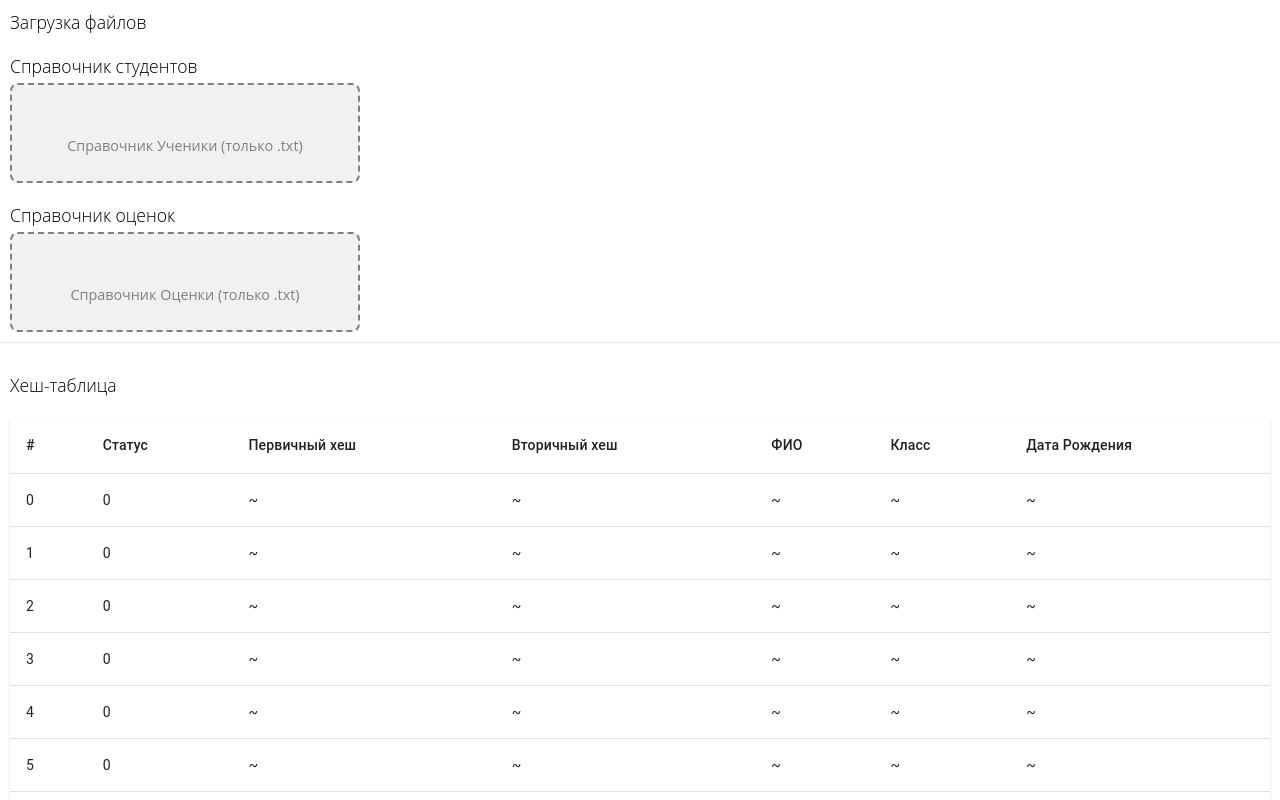
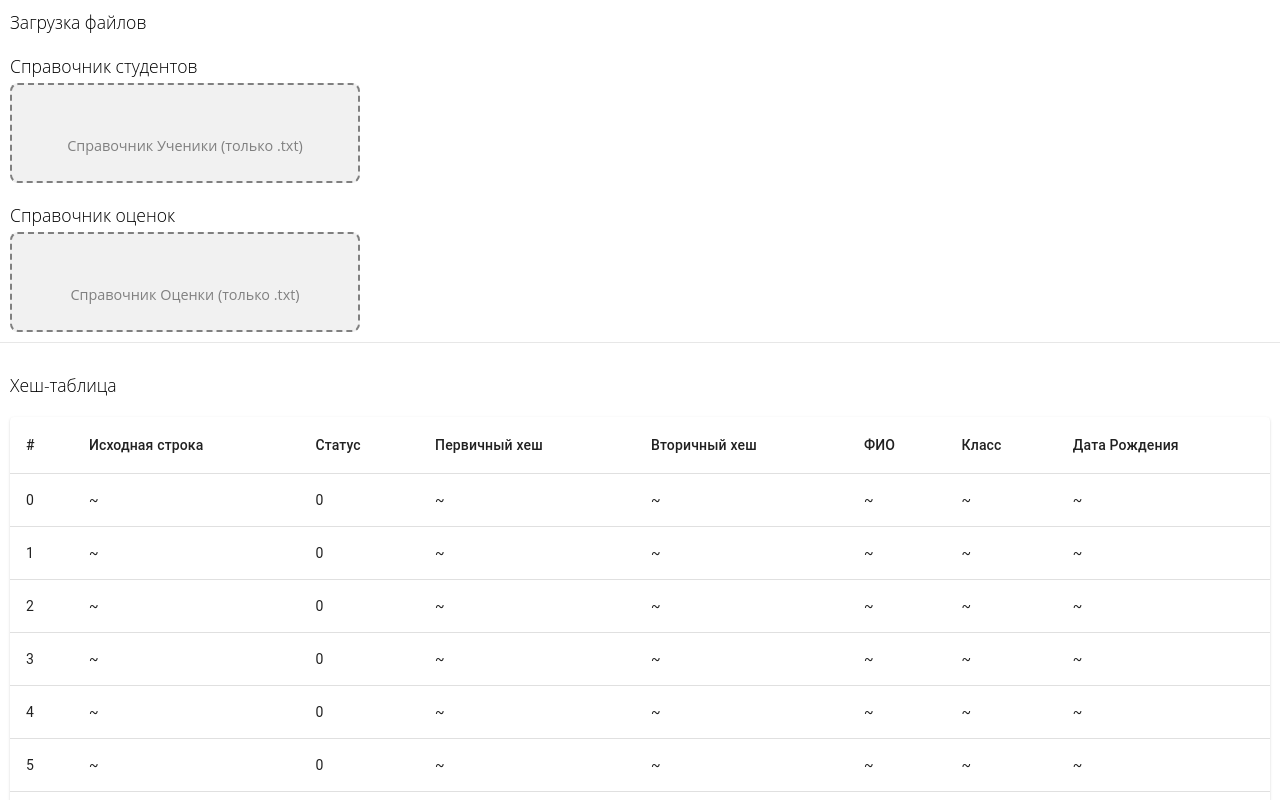
Before and after one commit to vstaff/electron-app, a React app: page / in a window 1280 px wide. Shown: the top 800 px of the page. Built offline with nearby package versions, Linux system fonts and the light colour scheme; some icons are missing.

Commit message:
добавил столбец исходной строки

```diff
--- a/src/App.tsx
+++ b/src/App.tsx
@@ -29,11 +29,12 @@ export default function App() {
 
     const newHashTable = new HashTable(Math.ceil(studentsRawData.length * 1.5));
 
+    let i = 0;
     for (const line of studentsRawData) {
       const [name, classCode, birthDate] = line.split(";");
       const key = new Key(name, birthDate);
       const value = new Value(classCode);
-      newHashTable.insert(key, value);
+      newHashTable.insert(key, value, i++);
     }
 
     setStudentsHashTable(newHashTable);
--- a/src/components/MyTable/MyTable.tsx
+++ b/src/components/MyTable/MyTable.tsx
@@ -19,6 +19,7 @@ export default function MyTable({ hashTable, }: MyTableProps) {
         <TableHead>
           <TableRow>
             <TableCell align="left">#</TableCell>
+            <TableCell align="left">Исходная строка</TableCell>
             <TableCell align="left">Статус</TableCell>
             <TableCell align="left">Первичный хеш</TableCell>
             <TableCell align="left">Вторичный хеш</TableCell>
@@ -34,6 +35,10 @@ export default function MyTable({ hashTable, }: MyTableProps) {
               <TableRow key={index} sx={{ '&:last-child td, &:last-child th': { border: 0 } }}>
                 <TableCell align="left">
                   {index}
+                </TableCell>
+
+                <TableCell align="left">
+                  {node.originRow ?? "~"}
                 </TableCell>
 
                 <TableCell align="left">
--- a/src/dsa/HashTable.ts
+++ b/src/dsa/HashTable.ts
@@ -76,6 +76,7 @@ interface HashNodeConstructor {
   status?: Status;
   initialHash?: number;
   secondaryHash?: number;
+  originRow?: number;
 }
 
 class HashNode {
@@ -84,13 +85,15 @@ class HashNode {
   public status?: Status;
   public initialHash?: number;
   public secondaryHash?: number;
+  public originRow?: number;
 
-  constructor({key, value, initialHash, secondaryHash, status} : HashNodeConstructor) {
+  constructor({ key, value, initialHash, secondaryHash, status, originRow, }: HashNodeConstructor) {
     this.key = key;
     this.value = value;
     this.status = status ?? Status.FREE;
     this.initialHash = initialHash;
     this.secondaryHash = secondaryHash;
+    this.originRow = originRow;
   }
 }
 
@@ -138,7 +141,7 @@ export class HashTable {
     return (initialHash + i * this.k) % this.size;
   }
 
-  insert(key: Key, value: Value): boolean {
+  insert(key: Key, value: Value, originRow: number): boolean {
     const initialHash = this.getInitialHash(key);
     let idx = initialHash;
     let i = 1;
@@ -154,7 +157,7 @@ export class HashTable {
 
     const insertPos = firstRemoved !== null ? firstRemoved : idx;
     // this.nodes[insertPos] = new HashNode(key, value, Status.OCCUPIED);
-    this.nodes[insertPos] = new HashNode({ key, value, initialHash, secondaryHash: insertPos, status: Status.OCCUPIED,});
+    this.nodes[insertPos] = new HashNode({ key, value, initialHash, secondaryHash: insertPos, status: Status.OCCUPIED, originRow, });
     this.spaceLeft--;
 
     if (this.spaceLeft <= this.size * 0.3) {
@@ -201,10 +204,18 @@ export class HashTable {
 
   resize(newSize: number): void {
     const oldNodes = this.nodes;
-    const items: { key: Key; value: Value }[] = [];
+    /*
+    key
+    value
+    status
+    initialHash
+    secondaryHash
+    originRow
+    */
+    const items: { key: Key; value?: Value, status?: Status, initialHash?: number, secondaryHash?: number, originRow?: number, }[] = [];
     for (const node of oldNodes) {
       if (node.status !== Status.FREE && node.key !== undefined && node.value !== undefined) {
-        items.push({ key: node.key, value: node.value });
+        items.push({ key: node.key, value: node.value, status: node.status, initialHash: node.initialHash, secondaryHash: node.secondaryHash, originRow: node.originRow, });
         if (newSize < oldNodes.length && items.length >= newSize) break;
       }
     }
@@ -214,14 +225,14 @@ export class HashTable {
     this.spaceLeft = this.size - items.length;
     this.nodes = Array.from({ length: this.size }, () => new HashNode({}));
 
-    for (const { key, value } of items) {
+    for (const { key, value, status, originRow, } of items) {
       const initialHash = this.getInitialHash(key);
       let idx = initialHash;
       let i = 1;
       while (this.nodes[idx].status !== Status.FREE) {
         idx = this.getSecondaryHash(this.getInitialHash(key), i++);
       }
-      this.nodes[idx] = new HashNode({ key, value, initialHash, secondaryHash: idx, status: Status.OCCUPIED,});
+      this.nodes[idx] = new HashNode({ key, value, initialHash, secondaryHash: idx, status, originRow });
     }
   }
 
```
